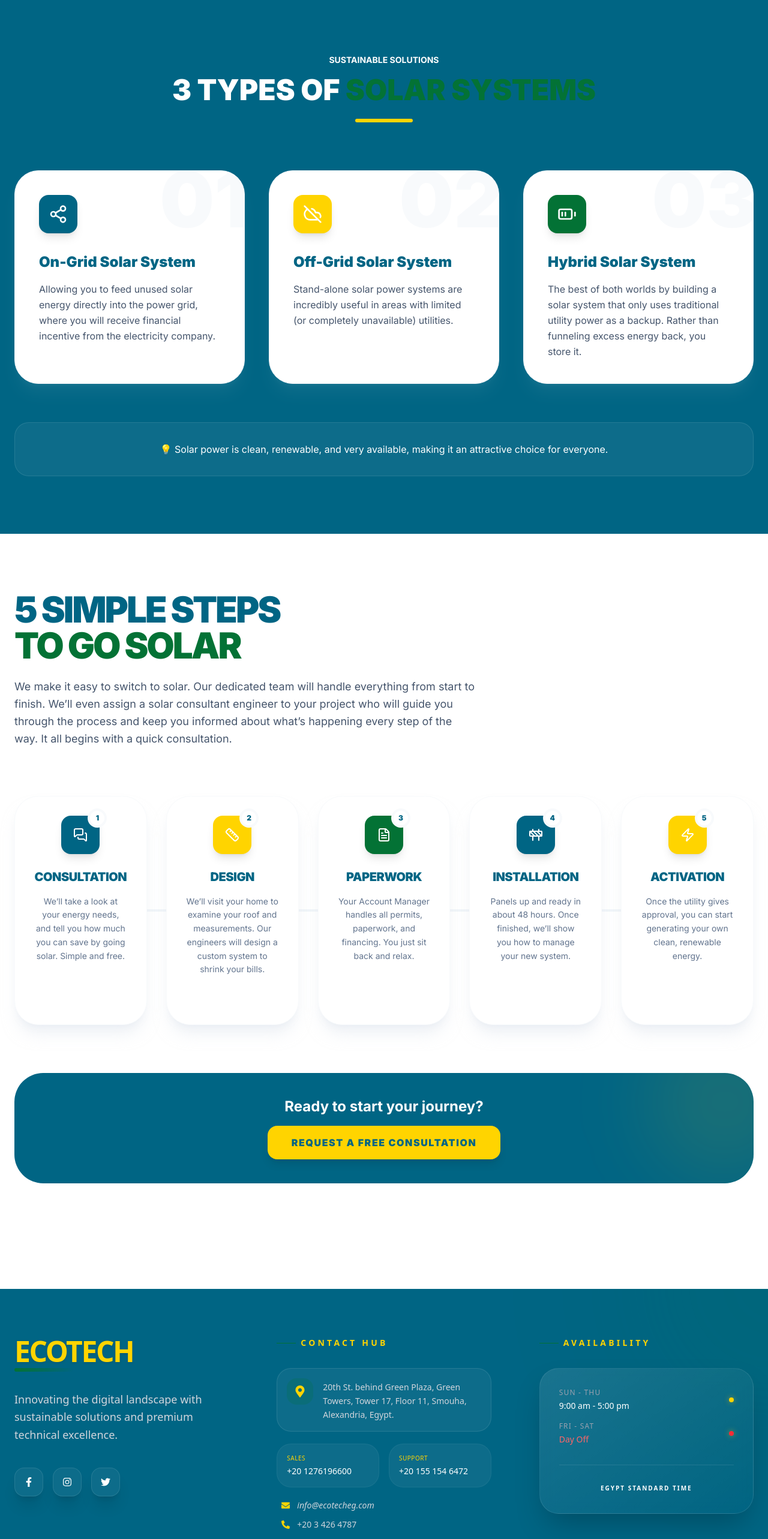
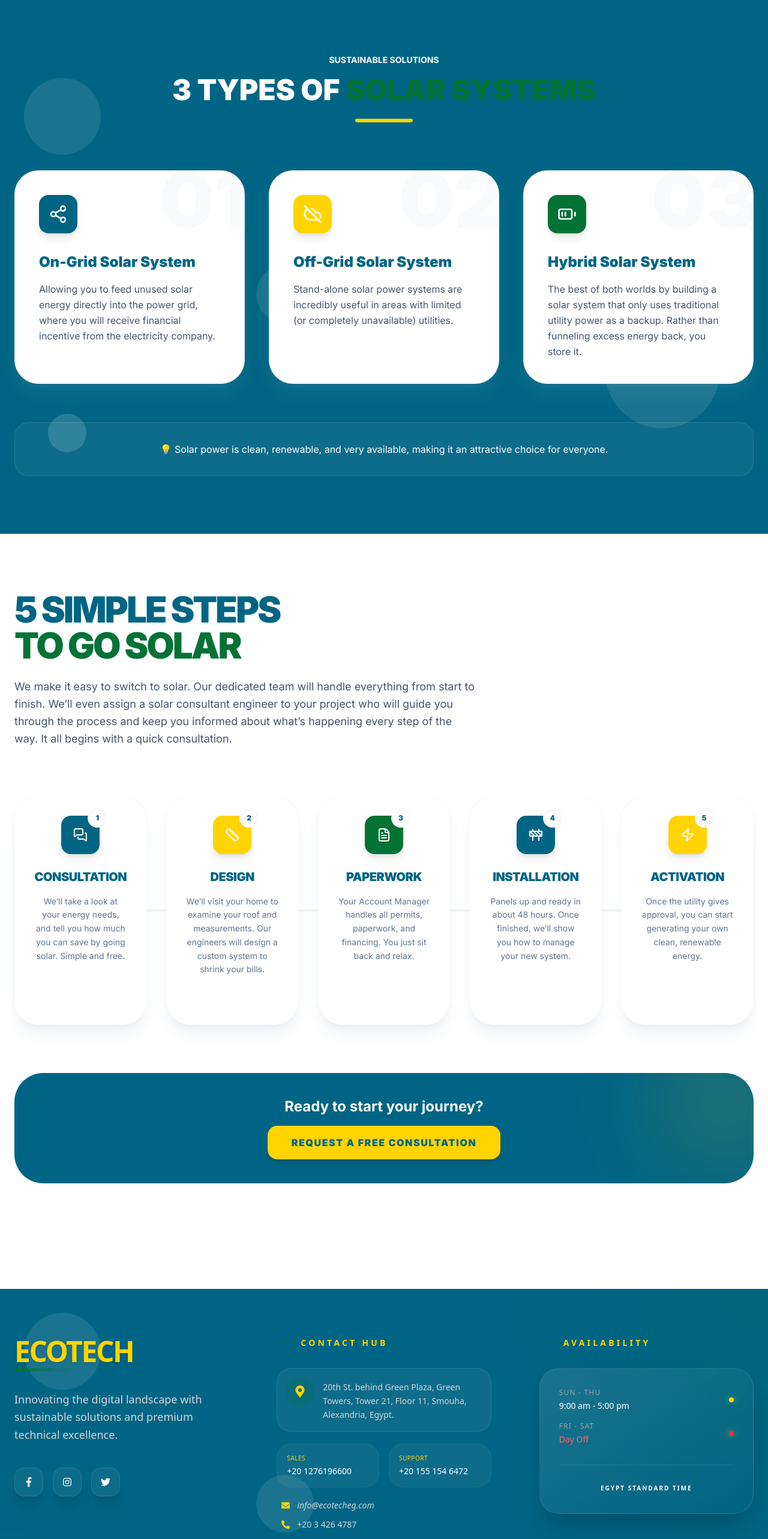
Before and after one commit to mohamedsedekmohamed/ECOTECH-, a React (Vite) app: page /services/solar-energy in a window 1280 px wide. Shown: the part 1800-4366 px from the top of the page at 60% size. Built offline with nearby package versions, Linux system fonts and the light colour scheme.

Commit message:
add some motion

```diff
--- a/src/components/SolarTypes.jsx
+++ b/src/components/SolarTypes.jsx
@@ -36,7 +36,13 @@ const SolarTypes = () => {
       className="py-24 bg-maincolor overflow-hidden"
       dir={isRTL ? "rtl" : "ltr"}
     >
-      <div className="container mx-auto px-6">
+      <div className="container mx-auto px-6 relative">
+         <div className="absolute inset-0 z-0">
+    <span className="absolute top-10 left-10 w-32 h-32 bg-white/10 rounded-full animate-float"></span>
+    <span className="absolute bottom-20 right-20 w-48 h-48 bg-white/10 rounded-full animate-float-delay"></span>
+    <span className="absolute top-1/2 left-1/3 w-24 h-24 bg-white/10 rounded-full animate-float-slow"></span>
+    <span className="absolute bottom-10 left-20 w-16 h-16 bg-white/15 rounded-full animate-float"></span>
+  </div>
 
         {/* العناوين الرئيسية */}
         <div className="text-center mb-20">
--- a/src/pages/About.jsx
+++ b/src/pages/About.jsx
@@ -71,6 +71,14 @@ const navigate = useNavigate();
     >
       {/* Header Section */}
       <section className="relative py-24 bg-maincolor text-white overflow-hidden">
+ <div className="absolute inset-0 z-0">
+    <span className="absolute top-10 left-10 w-32 h-32 bg-white/10 rounded-full animate-float"></span>
+    <span className="absolute bottom-20 right-20 w-48 h-48 bg-white/10 rounded-full animate-float-delay"></span>
+    <span className="absolute top-1/2 left-1/3 w-24 h-24 bg-white/10 rounded-full animate-float-slow"></span>
+    <span className="absolute bottom-10 left-20 w-16 h-16 bg-white/15 rounded-full animate-float"></span>
+  </div>
+
+
         <div className="container mx-auto px-4 relative z-10">
           <h1
             className="text-4xl md:text-7xl font-extrabold mb-6"
--- a/src/pages/Contact.jsx
+++ b/src/pages/Contact.jsx
@@ -16,9 +16,16 @@ const lang=i18n.language==="ar"
   }, []);
 
   return (
-    <div className="min-h-screen bg-white" dir={lang?"rtl":"ltr"}>
+    <div className="min-h-screen bg-white relative" dir={lang?"rtl":"ltr"}>
       {/* Hero Section */}
       <section className="bg-maincolor py-20 text-white relative overflow-hidden">
+         <div className="absolute inset-0 z-0">
+    <span className="absolute top-10 left-10 w-32 h-32 bg-white/10 rounded-full animate-float"></span>
+    <span className="absolute bottom-20 right-20 w-48 h-48 bg-white/10 rounded-full animate-float-delay"></span>
+    <span className="absolute top-1/2 left-1/3 w-24 h-24 bg-white/10 rounded-full animate-float-slow"></span>
+    <span className="absolute bottom-10 left-20 w-16 h-16 bg-white/15 rounded-full animate-float"></span>
+  </div>
+
         <div className="container mx-auto px-4 relative z-10">
           <div data-aos="fade-up">
             <h1 className="text-5xl md:text-7xl font-black mb-6">
--- a/src/pages/Footer.jsx
+++ b/src/pages/Footer.jsx
@@ -8,10 +8,15 @@ const Footer = () => {
   const isRTL = i18n.language === "ar";
 
   return (
-    <footer className="bg-maincolor text-white py-20 font-sans relative overflow-hidden" dir={isRTL ? "rtl" : "ltr"}>
+    <footer className="bg-maincolor text-white py-20 font-sans  relative overflow-hidden" dir={isRTL ? "rtl" : "ltr"}>
       {/* ديكورات خلفية */}
       <div className="absolute top-0 right-0 w-[500px] h-[500px] bg-therrtcolor opacity-10 blur-[120px] rounded-full -mr-64 -mt-64 transition-all duration-700"></div>
       <div className="absolute bottom-0 left-0 w-64 h-64 bg-secendcolor opacity-[0.03] blur-[100px] rounded-full -ml-32 -mb-32"></div>
+ <div className="absolute inset-0 z-0">
+    <span className="absolute top-10 left-10 w-32 h-32 bg-white/10 rounded-full animate-float"></span>
+    <span className="absolute top-1/2 left-1/3 w-24 h-24 bg-white/10 rounded-full animate-float-slow"></span>
+    <span className="absolute bottom-10 left-20 w-16 h-16 bg-white/15 rounded-full animate-float"></span>
+  </div>
 
       <div className="container mx-auto px-6 relative z-10">
         <div className="grid grid-cols-1 lg:grid-cols-12 gap-12 xl:gap-20">
@@ -47,7 +52,7 @@ const Footer = () => {
                   <FaMapMarkerAlt size={20} />
                 </div>
                 <p className="text-sm text-gray-300 leading-relaxed pt-1">
-                  20th St. behind Green Plaza, Green Towers, Tower 17, Floor 11, Smouha, Alexandria, Egypt.
+                  20th St. behind Green Plaza, Green Towers, Tower 21, Floor 11, Smouha, Alexandria, Egypt.
                 </p>
               </div>
 
```
